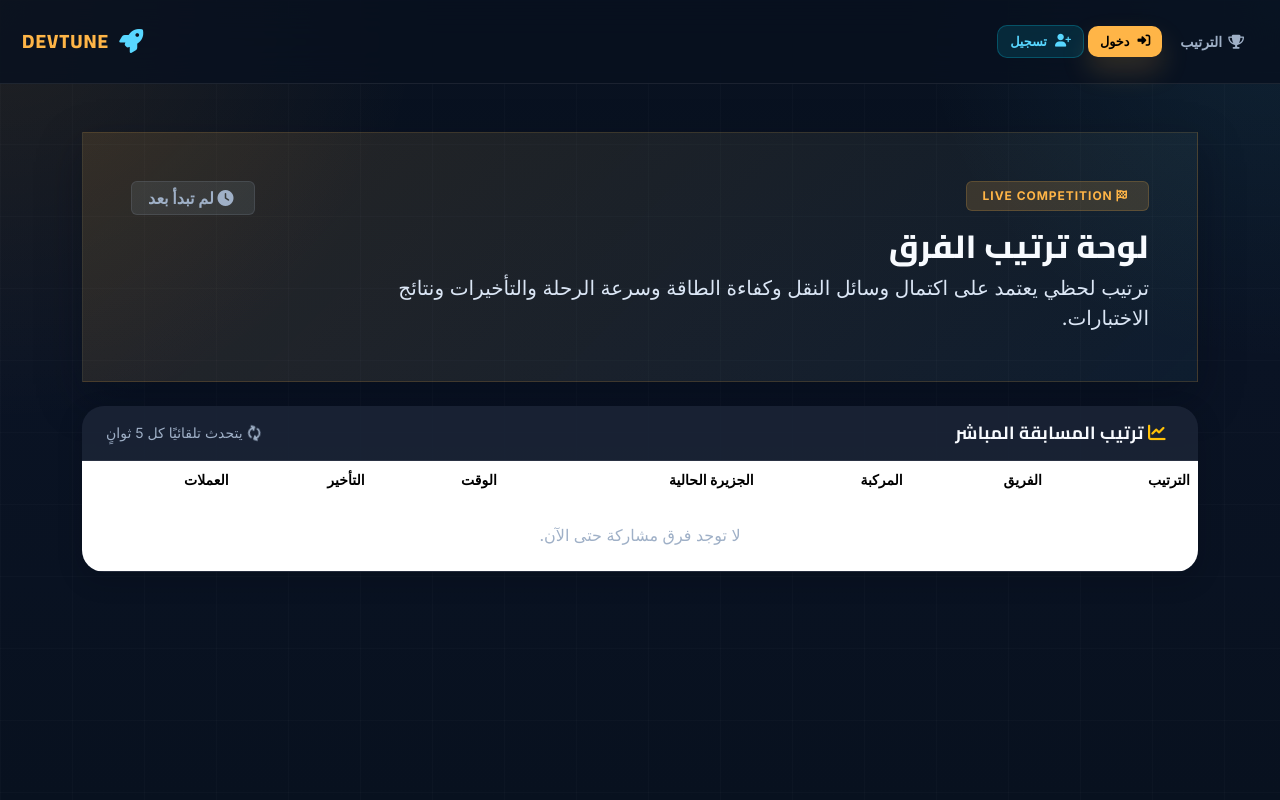
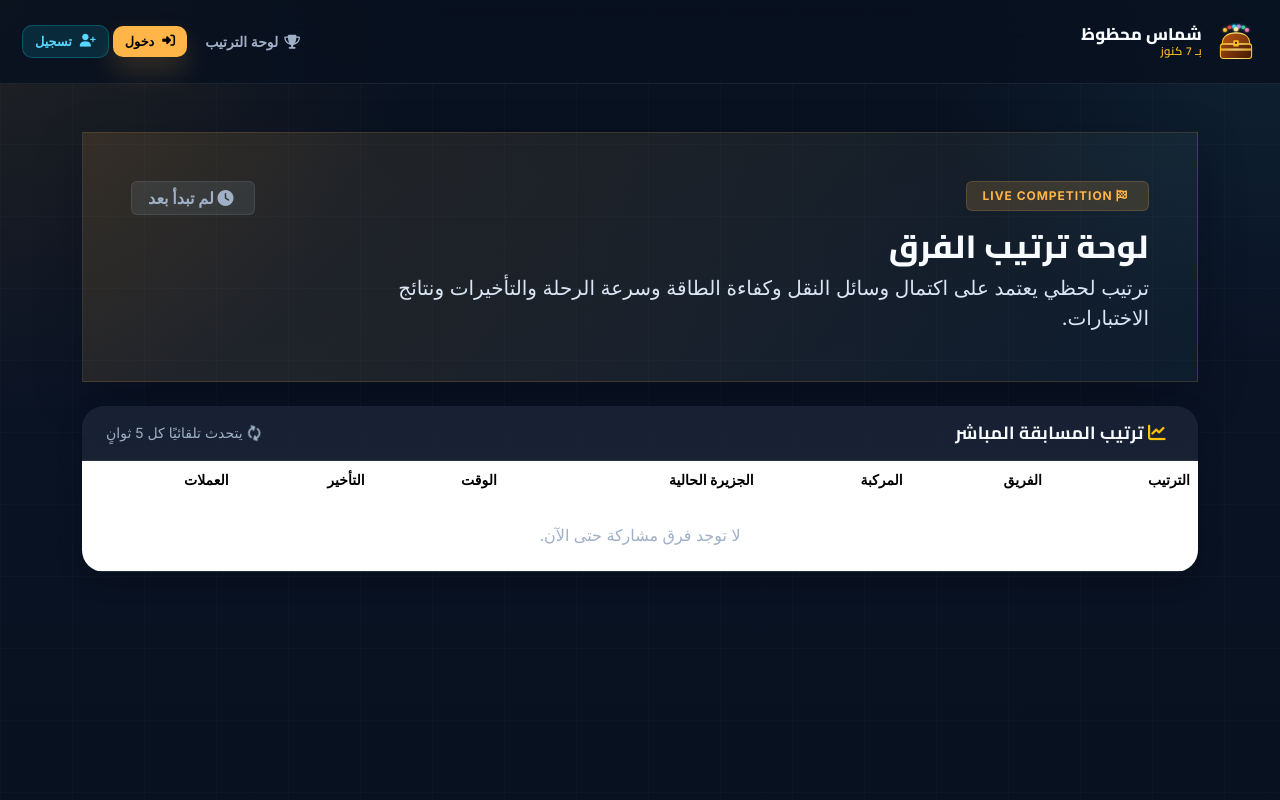
Before and after one commit to marcelinomaged25/shmamsa26, a Django app: page /market/ in a window 1280 px wide. Run offline with Django 5.2, Linux system fonts and the light colour scheme; data comes from the database, SQL or seed files in the repository; data that the repository does not hold is empty; some libraries are stand-ins or nearby versions.

Commit message:
Rebrand from DEVTUNE to شماس محظوظ بـ 7 كنوز
Replace the header logo with a premium Arabic SVG (treasure chest and seven gems), apply RTL layout with logo on the right and navigation on the left, and update page title and logout copy.

Co-authored-by: Cursor <cursoragent@cursor.com>

```diff
--- a/accounts/templates/registration/logged_out.html
+++ b/accounts/templates/registration/logged_out.html
@@ -14,7 +14,7 @@
       <div class="col-lg-6 col-md-8">
         <div class="card shadow-sm p-4 text-center">
           <h2 class="mb-4">تم تسجيل خروجك</h2>
-          <p class="text-muted mb-4">شكرًا لاستخدامك DevTune. نأمل أن نراك مجددًا قريبًا.</p>
+          <p class="text-muted mb-4">شكرًا لاستخدامك شماس محظوظ. نأمل أن نراك مجددًا قريبًا.</p>
           <a href="{% url 'login' %}" class="btn btn-primary btn-lg w-100">تسجيل الدخول مجددًا</a>
         </div>
       </div>
--- a/templates/base.html
+++ b/templates/base.html
@@ -5,7 +5,7 @@
   {% load static %}
   <meta charset="UTF-8" />
   <meta name="viewport" content="width=device-width, initial-scale=1.0" />
-  <title>DevTune | {% block title %}الرئيسية{% endblock title %}</title>
+  <title>شماس محظوظ | {% block title %}الرئيسية{% endblock title %}</title>
   <link href="https://cdn.jsdelivr.net/npm/bootstrap@5.3.3/dist/css/bootstrap.min.css" rel="stylesheet">
   <link rel="preconnect" href="https://fonts.googleapis.com">
   <link rel="preconnect" href="https://fonts.gstatic.com" crossorigin>
@@ -21,6 +21,8 @@
       --glass-bg: rgba(255, 255, 255, 0.045);
       --glass-border: rgba(255, 255, 255, 0.08);
       --glass-hover: rgba(255, 255, 255, 0.08);
+      --gold: #FBBF24;
+      --gold-light: #FDE68A;
       --amber: #ffb547;
       --amber-dim: #e6961f;
       --amber-glow: rgba(255, 181, 71, 0.16);
@@ -147,26 +149,72 @@
       display: flex;
       align-items: center;
       justify-content: space-between;
-      flex-direction: row-reverse;
+      flex-direction: row;
+      gap: 16px;
+    }
+
+    .neo-nav-left {
+      display: flex;
+      align-items: center;
+      gap: 8px;
+      flex: 1;
+      justify-content: flex-end;
+      min-width: 0;
     }
 
     .neo-brand {
-      font-family: var(--font-display);
-      font-size: 1.2rem;
-      font-weight: 900;
-      color: var(--amber);
       display: flex;
       align-items: center;
-      gap: 10px;
+      gap: 12px;
       text-decoration: none;
-      letter-spacing: 0.05em;
+      flex-shrink: 0;
+      transition: opacity 0.25s ease, transform 0.25s ease;
     }
 
-    .neo-brand:hover { color: var(--amber); }
+    .neo-brand:hover {
+      opacity: 0.92;
+      transform: translateY(-1px);
+    }
 
-    .neo-brand i {
-      font-size: 1.5rem;
-      color: var(--cyan);
+    .neo-brand-icon {
+      display: flex;
+      align-items: center;
+      justify-content: center;
+      width: 44px;
+      height: 44px;
+      flex-shrink: 0;
+    }
+
+    .neo-brand-icon svg {
+      width: 100%;
+      height: 100%;
+      display: block;
+    }
+
+    .neo-brand-text {
+      display: flex;
+      flex-direction: column;
+      align-items: flex-start;
+      line-height: 1.2;
+      gap: 1px;
+    }
+
+    .neo-brand-title {
+      font-family: var(--font-display);
+      font-size: 1.05rem;
+      font-weight: 800;
+      color: var(--text-primary);
+      letter-spacing: 0.01em;
+      white-space: nowrap;
+    }
+
+    .neo-brand-subtitle {
+      font-family: var(--font-display);
+      font-size: 0.72rem;
+      font-weight: 600;
+      color: var(--gold);
+      letter-spacing: 0.03em;
+      white-space: nowrap;
     }
 
     .neo-nav-links {
@@ -226,6 +274,10 @@
 
     @media (max-width: 991px) {
       .neo-menu-toggle { display: block; }
+      .neo-nav-left {
+        flex: 0 0 auto;
+        justify-content: flex-end;
+      }
       .neo-nav-collapse {
         display: none;
         position: absolute;
@@ -242,6 +294,14 @@
         gap: 2px;
       }
       .neo-nav-link { padding: 12px 16px; }
+      .neo-brand-title { font-size: 0.95rem; }
+      .neo-brand-subtitle { font-size: 0.68rem; }
+      .neo-brand-icon { width: 38px; height: 38px; }
+    }
+
+    @media (max-width: 575px) {
+      .neo-brand-subtitle { display: none; }
+      .neo-brand-icon { width: 34px; height: 34px; }
     }
 
     /* Notification Bell */
@@ -955,19 +1015,16 @@
 
 <body>
   <!-- ===== NAVBAR ===== -->
-  <nav class="neo-nav">
+  <nav class="neo-nav" aria-label="التنقل الرئيسي">
     <div class="neo-nav-inner">
-      <a href="{% url 'market:leaderboard' %}" class="neo-brand">
-        <i class="fas fa-rocket"></i> DEVTUNE
+      <a href="{% url 'market:leaderboard' %}" class="neo-brand" aria-label="شماس محظوظ بـ 7 كنوز — الصفحة الرئيسية">
+        {% include "partials/brand_logo.html" %}
       </a>
 
-      <button class="neo-menu-toggle" onclick="document.getElementById('navCollapse').classList.toggle('show')">
-        <i class="fas fa-bars"></i>
-      </button>
-
-      <div class="neo-nav-collapse" id="navCollapse">
-        <ul class="neo-nav-links">
-          <li><a class="neo-nav-link" href="{% url 'market:leaderboard' %}"><i class="fas fa-trophy"></i> <span>الترتيب</span></a></li>
+      <div class="neo-nav-left">
+        <div class="neo-nav-collapse" id="navCollapse">
+          <ul class="neo-nav-links">
+          <li><a class="neo-nav-link" href="{% url 'market:leaderboard' %}"><i class="fas fa-trophy"></i> <span>لوحة الترتيب</span></a></li>
 
           {% if user.is_authenticated %}
           <li><a class="neo-nav-link" href="{% url 'market:team_dashboard' %}"><i class="fas fa-gauge-high"></i> <span>لوحة التحكم</span></a></li>
@@ -1034,7 +1091,12 @@
           <li><a class="neo-btn neo-btn-primary neo-btn-sm" href="{% url 'login' %}"><i class="fas fa-sign-in-alt"></i> دخول</a></li>
           <li><a class="neo-btn neo-btn-secondary neo-btn-sm" href="{% url 'accounts:signup' %}"><i class="fas fa-user-plus"></i> تسجيل</a></li>
           {% endif %}
-        </ul>
+          </ul>
+        </div>
+
+        <button class="neo-menu-toggle" type="button" aria-label="فتح القائمة" aria-expanded="false" aria-controls="navCollapse" onclick="document.getElementById('navCollapse').classList.toggle('show'); this.setAttribute('aria-expanded', document.getElementById('navCollapse').classList.contains('show'))">
+          <i class="fas fa-bars"></i>
+        </button>
       </div>
     </div>
   </nav>
--- /dev/null
+++ b/templates/partials/brand_logo.html
@@ -0,0 +1,61 @@
+{# Premium Arabic brand logo: treasure chest + seven gems #}
+<span class="neo-brand-icon" aria-hidden="true">
+  <svg viewBox="0 0 48 48" fill="none" xmlns="http://www.w3.org/2000/svg" role="img" aria-label="">
+    <defs>
+      <linearGradient id="chestGrad" x1="8" y1="28" x2="40" y2="44" gradientUnits="userSpaceOnUse">
+        <stop offset="0%" stop-color="#92400E"/>
+        <stop offset="100%" stop-color="#451A03"/>
+      </linearGradient>
+      <linearGradient id="lidGrad" x1="10" y1="16" x2="38" y2="28" gradientUnits="userSpaceOnUse">
+        <stop offset="0%" stop-color="#B45309"/>
+        <stop offset="100%" stop-color="#78350F"/>
+      </linearGradient>
+      <linearGradient id="goldTrim" x1="0" y1="0" x2="1" y2="0">
+        <stop offset="0%" stop-color="#FBBF24"/>
+        <stop offset="50%" stop-color="#FDE68A"/>
+        <stop offset="100%" stop-color="#FBBF24"/>
+      </linearGradient>
+      <filter id="gemGlow" x="-50%" y="-50%" width="200%" height="200%">
+        <feGaussianBlur stdDeviation="1.2" result="blur"/>
+        <feMerge>
+          <feMergeNode in="blur"/>
+          <feMergeNode in="SourceGraphic"/>
+        </feMerge>
+      </filter>
+    </defs>
+
+    <!-- Chest body -->
+    <rect x="7" y="26" width="34" height="16" rx="3" fill="url(#chestGrad)" stroke="url(#goldTrim)" stroke-width="1.2"/>
+    <!-- Chest lid -->
+    <path d="M9 26 C9 19 14 14 24 14 C34 14 39 19 39 26 Z" fill="url(#lidGrad)" stroke="url(#goldTrim)" stroke-width="1.2"/>
+    <!-- Lock plate -->
+    <rect x="21" y="22" width="6" height="7" rx="1" fill="#FBBF24"/>
+    <circle cx="24" cy="25" r="1.2" fill="#451A03"/>
+
+    <!-- Seven glowing gems -->
+    <g filter="url(#gemGlow)">
+      <circle cx="12" cy="11" r="2.2" fill="#FBBF24" opacity="0.95"/>
+      <circle cx="17" cy="8"  r="2"   fill="#EF4444" opacity="0.95"/>
+      <circle cx="22" cy="7"  r="2.2" fill="#22D3EE" opacity="0.95"/>
+      <circle cx="27" cy="7"  r="2.2" fill="#A78BFA" opacity="0.95"/>
+      <circle cx="32" cy="8"  r="2"   fill="#34D399" opacity="0.95"/>
+      <circle cx="36" cy="11" r="2.2" fill="#F472B6" opacity="0.95"/>
+      <circle cx="24" cy="10" r="2.4" fill="#FDE68A" opacity="1"/>
+    </g>
+
+    <!-- Gem highlights -->
+    <g opacity="0.7">
+      <circle cx="11.5" cy="10.5" r="0.6" fill="#fff"/>
+      <circle cx="21.5" cy="6.5"  r="0.6" fill="#fff"/>
+      <circle cx="24"   cy="9.5"  r="0.7" fill="#fff"/>
+      <circle cx="35.5" cy="10.5" r="0.6" fill="#fff"/>
+    </g>
+
+    <!-- Chest band -->
+    <rect x="7" y="31" width="34" height="2.5" fill="url(#goldTrim)" opacity="0.85"/>
+  </svg>
+</span>
+<span class="neo-brand-text">
+  <span class="neo-brand-title">شماس محظوظ</span>
+  <span class="neo-brand-subtitle">بـ 7 كنوز</span>
+</span>
```
